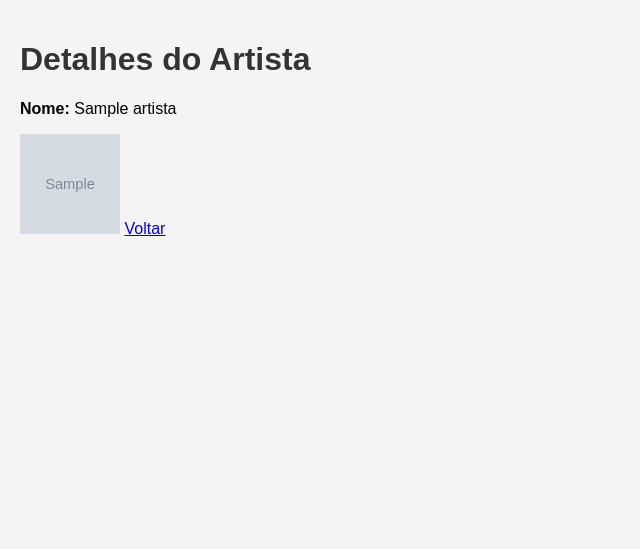
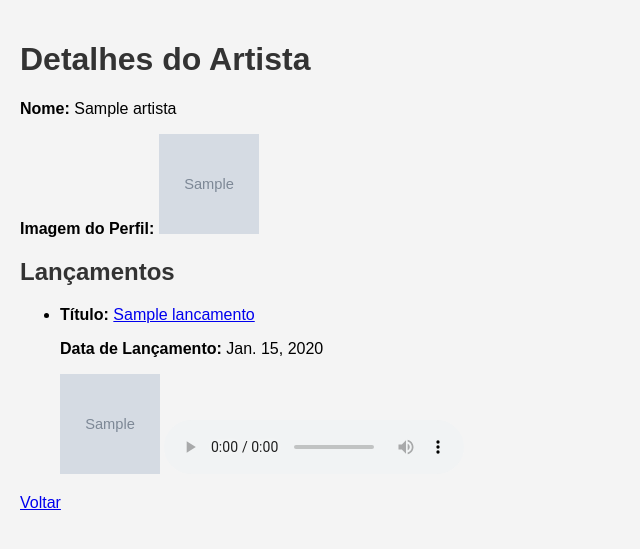
Before and after one commit to lkauer/somasomv2, a Django app: page /myapp/visualizar_artista/1/ in a window 1280 px wide. Shown: the part 46-595 px from the top of the page, without its empty margins (0-640 px from the left). Run offline with Django 3.2, Linux system fonts and the light colour scheme; a user stored in the database is signed in; tables that the repository leaves empty hold one stand-in row (values such as "Sample post"); grey boxes marked "Sample" are stand-in pictures.

Commit message:
add releases on artist page

```diff
--- a/myapp/templates/myapp/visualizar_artista.html
+++ b/myapp/templates/myapp/visualizar_artista.html
@@ -1,11 +1,37 @@
-<!-- myapp/templates/myapp/visualizar_artista.html -->
 {% extends "myapp/base_menu.html" %}
 
 {% block content %}
     <h1>Detalhes do Artista</h1>
     <p><strong>Nome:</strong> {{ artista.nome }}</p>
-    {% if artista.imagem_perfil %}
-        <img src="{{ artista.imagem_perfil.url }}" alt="{{ artista.nome }}" style="width:100px;height:100px;">
-    {% endif %}
+    <p>
+        <strong>Imagem do Perfil:</strong>
+        {% if artista.imagem_perfil %}
+            <img src="{{ artista.imagem_perfil.url }}" alt="{{ artista.nome }}" style="width:100px;height:100px;">
+        {% else %}
+            Não disponível
+        {% endif %}
+    </p>
+
+    <h2>Lançamentos</h2>
+    <ul>
+        {% for lancamento in lancamentos %}
+            <li>
+                <p><strong>Título:</strong> <a href="{% url 'visualizar_lancamento' lancamento.pk %}">{{ lancamento.titulo }}</a></p>
+                <p><strong>Data de Lançamento:</strong> {{ lancamento.data_lancamento }}</p>
+                {% if lancamento.imagem_lancamento %}
+                    <img src="{{ lancamento.imagem_lancamento.url }}" alt="{{ lancamento.titulo }}" style="width:100px;height:100px;">
+                {% endif %}
+                {% if lancamento.audio %}
+                    <audio controls>
+                        <source src="{{ lancamento.audio.url }}" type="audio/{{ lancamento.audio.url|slice:"-3:" }}">
+                        Seu navegador não suporta o elemento de áudio.
+                    </audio>
+                {% endif %}
+            </li>
+        {% empty %}
+            <li>Nenhum lançamento disponível.</li>
+        {% endfor %}
+    </ul>
+
     <a href="{% url 'listar_artistas' %}">Voltar</a>
 {% endblock %}
--- a/myapp/templates/myapp/visualizar_lancamento.html
+++ b/myapp/templates/myapp/visualizar_lancamento.html
@@ -4,7 +4,9 @@
 {% block content %}
     <h1>Detalhes do Lançamento</h1>
     <p><strong>Título:</strong> {{ lancamento.titulo }}</p>
-    <p><strong>Artista:</strong> {{ lancamento.artista.nome }}</p>
+    <!--<p><strong>Artista:</strong> {{ lancamento.artista.nome }}</p>-->
+    <p><strong>Artista:</strong> <a href="{% url 'visualizar_artista' lancamento.artista.pk %}">{{ lancamento.artista.nome }}</a></p>
+
     <p><strong>Data de Lançamento:</strong> {{ lancamento.data_lancamento }}</p>
     {% if lancamento.imagem_lancamento %}
         <img src="{{ lancamento.imagem_lancamento.url }}" alt="{{ lancamento.titulo }}" style="width:100px;height:100px;">
--- a/myapp/views.py
+++ b/myapp/views.py
@@ -114,10 +114,10 @@ def painel_geral(request):
 
     return render(request, 'myapp/painel.html', {'artistas': artistas, 'lancamentos': lancamentos})
 
-@login_required(login_url='/')
 def visualizar_artista(request, pk):
     artista = get_object_or_404(Artista, pk=pk)
-    return render(request, 'myapp/visualizar_artista.html', {'artista': artista})
+    lancamentos = Lancamento.objects.filter(artista=artista)
+    return render(request, 'myapp/visualizar_artista.html', {'artista': artista, 'lancamentos': lancamentos})
 
 @login_required(login_url='/')
 def visualizar_lancamento(request, pk):
```
